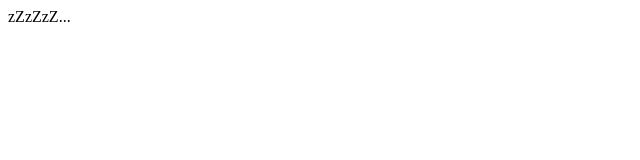
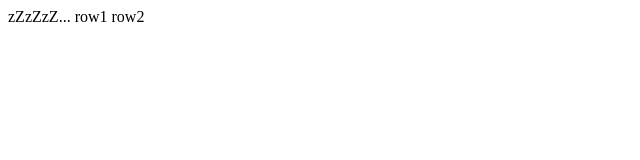
Before and after one commit to mccorn/IFMOnodejs, a website: page site/index.html in a window 1280 px wide. Shown: the full height of the page, 0-640 px from the left. Drawn offline with Linux system fonts and the light colour scheme.

Commit message:
initial ver.0.1 of website

```diff
--- a/site/index.html
+++ b/site/index.html
@@ -6,5 +6,7 @@
 </head>
 <body>
     zZzZzZ...
+    row1
+    row2
 </body>
 </html>
```
